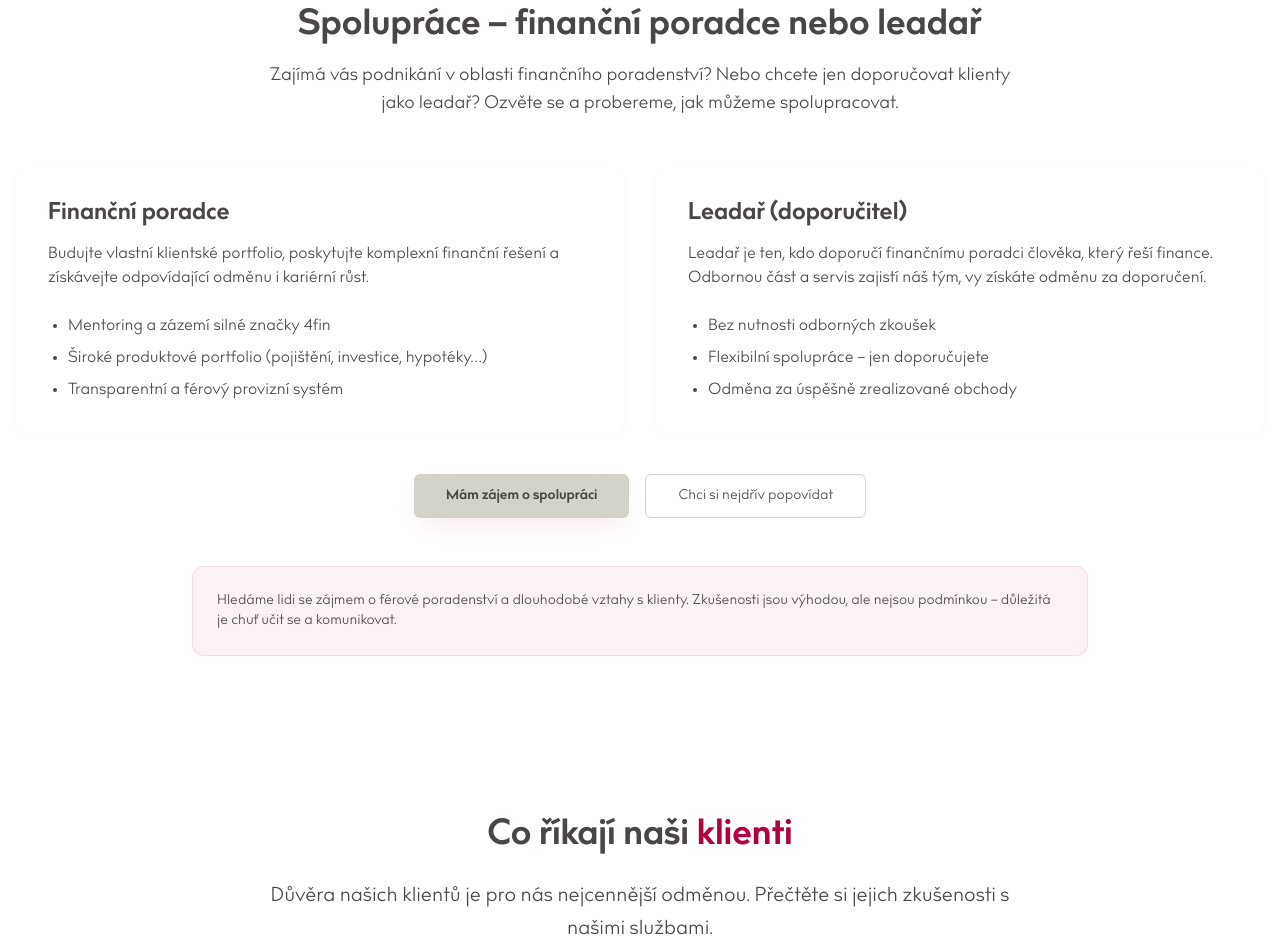
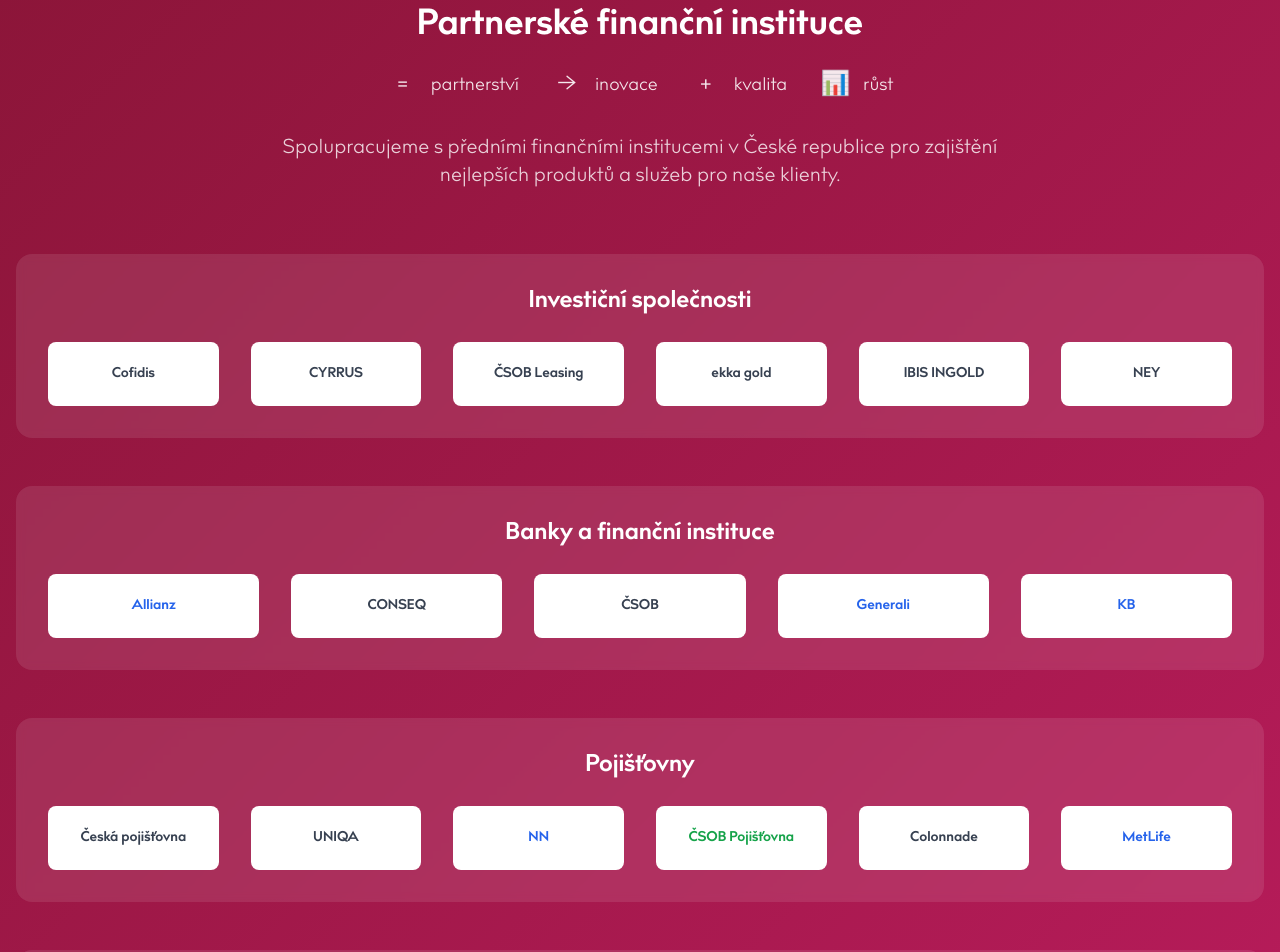
Before and after one commit to Maximus9393/finance-s-albertem, a React (Vite) app: page / in a window 1280 px wide. Shown: the part 3140-4092 px from the top of the page. Built offline with nearby package versions, Linux system fonts and the light colour scheme.

Commit message:
Add partner logos and background
Integrate partner logos into the "Partnerské finanční instituce" section and add a colored background to the page.

```diff
--- /dev/null
+++ b/src/components/Partners.tsx
@@ -0,0 +1,139 @@
+const Partners = () => {
+  return (
+    <section className="py-20 bg-gradient-to-br from-[#8B1538] to-[#B91C5C]">
+      <div className="container mx-auto px-4">
+        <header className="text-center mb-16 animate-fade-in">
+          <h2 className="text-4xl font-bold text-white mb-6">
+            Partnerské finanční instituce
+          </h2>
+
+          {/* Values Icons */}
+          <div className="flex justify-center items-center gap-8 mb-8">
+            <div className="flex items-center gap-3 text-white/90">
+              <div className="w-8 h-8 flex items-center justify-center">
+                <span className="text-2xl">=</span>
+              </div>
+              <span className="text-lg font-medium">partnerství</span>
+            </div>
+            <div className="flex items-center gap-3 text-white/90">
+              <div className="w-8 h-8 flex items-center justify-center">
+                <span className="text-2xl">→</span>
+              </div>
+              <span className="text-lg font-medium">inovace</span>
+            </div>
+            <div className="flex items-center gap-3 text-white/90">
+              <div className="w-8 h-8 flex items-center justify-center">
+                <span className="text-2xl">+</span>
+              </div>
+              <span className="text-lg font-medium">kvalita</span>
+            </div>
+            <div className="flex items-center gap-3 text-white/90">
+              <div className="w-8 h-8 flex items-center justify-center">
+                <span className="text-2xl">📊</span>
+              </div>
+              <span className="text-lg font-medium">růst</span>
+            </div>
+          </div>
+
+          <p className="text-xl text-white/80 max-w-3xl mx-auto">
+            Spolupracujeme s předními finančními institucemi v České republice pro zajištění
+            nejlepších produktů a služeb pro naše klienty.
+          </p>
+        </header>
+
+        {/* Partner Logos */}
+        <div className="space-y-12 animate-scale-in">
+          {/* Investment Companies */}
+          <div className="bg-white/10 backdrop-blur-sm rounded-2xl p-8">
+            <h3 className="text-2xl font-semibold text-white mb-6 text-center">Investiční společnosti</h3>
+            <div className="grid grid-cols-2 md:grid-cols-4 lg:grid-cols-6 gap-8 items-center">
+              <div className="bg-white rounded-lg p-4 flex items-center justify-center h-16">
+                <span className="text-sm font-bold text-gray-700">Cofidis</span>
+              </div>
+              <div className="bg-white rounded-lg p-4 flex items-center justify-center h-16">
+                <span className="text-sm font-bold text-gray-700">CYRRUS</span>
+              </div>
+              <div className="bg-white rounded-lg p-4 flex items-center justify-center h-16">
+                <span className="text-sm font-bold text-gray-700">ČSOB Leasing</span>
+              </div>
+              <div className="bg-white rounded-lg p-4 flex items-center justify-center h-16">
+                <span className="text-sm font-bold text-gray-700">ekka gold</span>
+              </div>
+              <div className="bg-white rounded-lg p-4 flex items-center justify-center h-16">
+                <span className="text-sm font-bold text-gray-700">IBIS INGOLD</span>
+              </div>
+              <div className="bg-white rounded-lg p-4 flex items-center justify-center h-16">
+                <span className="text-sm font-bold text-gray-700">NEY</span>
+              </div>
+            </div>
+          </div>
+
+          {/* Banks & Financial Institutions */}
+          <div className="bg-white/10 backdrop-blur-sm rounded-2xl p-8">
+            <h3 className="text-2xl font-semibold text-white mb-6 text-center">Banky a finanční instituce</h3>
+            <div className="grid grid-cols-2 md:grid-cols-3 lg:grid-cols-5 gap-8 items-center">
+              <div className="bg-white rounded-lg p-4 flex items-center justify-center h-16">
+                <span className="text-sm font-bold text-blue-600">Allianz</span>
+              </div>
+              <div className="bg-white rounded-lg p-4 flex items-center justify-center h-16">
+                <span className="text-sm font-bold text-gray-700">CONSEQ</span>
+              </div>
+              <div className="bg-white rounded-lg p-4 flex items-center justify-center h-16">
+                <span className="text-sm font-bold text-gray-700">ČSOB</span>
+              </div>
+              <div className="bg-white rounded-lg p-4 flex items-center justify-center h-16">
+                <span className="text-sm font-bold text-blue-600">Generali</span>
+              </div>
+              <div className="bg-white rounded-lg p-4 flex items-center justify-center h-16">
+                <span className="text-sm font-bold text-blue-600">KB</span>
+              </div>
+            </div>
+          </div>
+
+          {/* Insurance Companies */}
+          <div className="bg-white/10 backdrop-blur-sm rounded-2xl p-8">
+            <h3 className="text-2xl font-semibold text-white mb-6 text-center">Pojišťovny</h3>
+            <div className="grid grid-cols-2 md:grid-cols-3 lg:grid-cols-6 gap-8 items-center">
+              <div className="bg-white rounded-lg p-4 flex items-center justify-center h-16">
+                <span className="text-sm font-bold text-gray-700">Česká pojišťovna</span>
+              </div>
+              <div className="bg-white rounded-lg p-4 flex items-center justify-center h-16">
+                <span className="text-sm font-bold text-gray-700">UNIQA</span>
+              </div>
+              <div className="bg-white rounded-lg p-4 flex items-center justify-center h-16">
+                <span className="text-sm font-bold text-blue-600">NN</span>
+              </div>
+              <div className="bg-white rounded-lg p-4 flex items-center justify-center h-16">
+                <span className="text-sm font-bold text-green-600">ČSOB Pojišťovna</span>
+              </div>
+              <div className="bg-white rounded-lg p-4 flex items-center justify-center h-16">
+                <span className="text-sm font-bold text-gray-700">Colonnade</span>
+              </div>
+              <div className="bg-white rounded-lg p-4 flex items-center justify-center h-16">
+                <span className="text-sm font-bold text-blue-600">MetLife</span>
+              </div>
+            </div>
+          </div>
+
+          {/* Building Savings */}
+          <div className="bg-white/10 backdrop-blur-sm rounded-2xl p-8">
+            <h3 className="text-2xl font-semibold text-white mb-6 text-center">Stavební spořitelny</h3>
+            <div className="grid grid-cols-1 md:grid-cols-3 gap-8 items-center">
+              <div className="bg-white rounded-lg p-4 flex items-center justify-center h-16">
+                <span className="text-sm font-bold text-gray-700">Stavební spořitelna ČS</span>
+              </div>
+              <div className="bg-white rounded-lg p-4 flex items-center justify-center h-16">
+                <span className="text-sm font-bold text-blue-600">Modrá pyramida</span>
+              </div>
+              <div className="bg-white rounded-lg p-4 flex items-center justify-center h-16">
+                <span className="text-sm font-bold text-black">Raiffeisen stavební spořitelna</span>
+              </div>
+            </div>
+          </div>
+        </div>
+      </div>
+    </section>
+  );
+};
+
+export default Partners;
--- a/src/index.css
+++ b/src/index.css
@@ -59,6 +59,7 @@ All colors MUST be HSL.
     --gradient-primary: linear-gradient(135deg, hsl(338 100% 35%), hsl(338 100% 30%));
     --gradient-hero: linear-gradient(135deg, hsl(0 0% 100%), hsl(60 9% 81%));
     --gradient-subtle: linear-gradient(180deg, hsl(0 0% 100%), hsl(60 9% 81%));
+    --gradient-burgundy: linear-gradient(135deg, hsl(343 68% 30%), hsl(333 84% 42%));
 
     --shadow-elegant: 0 10px 30px -10px hsl(338 100% 35% / 0.15);
     --shadow-soft: 0 4px 12px -4px hsl(338 100% 35% / 0.08);
@@ -112,6 +113,7 @@ All colors MUST be HSL.
     --gradient-primary: linear-gradient(135deg, hsl(338 100% 35%), hsl(338 100% 30%));
     --gradient-hero: linear-gradient(135deg, hsl(4 3% 28%), hsl(4 3% 32%));
     --gradient-subtle: linear-gradient(180deg, hsl(4 3% 28%), hsl(4 3% 32%));
+    --gradient-burgundy: linear-gradient(135deg, hsl(343 68% 30%), hsl(333 84% 42%));
 
     --shadow-elegant: 0 10px 30px -10px hsl(338 100% 35% / 0.2);
     --shadow-soft: 0 4px 12px -4px hsl(338 100% 35% / 0.1);
--- a/src/pages/Index.tsx
+++ b/src/pages/Index.tsx
@@ -6,6 +6,7 @@ import Testimonials from "@/components/Testimonials";
 import Contact from "@/components/Contact";
 import Footer from "@/components/Footer";
 import Cooperation from "@/components/Cooperation";
+import Partners from "@/components/Partners";
 
 const Index = () => {
   return (
@@ -14,6 +15,7 @@ const Index = () => {
       <Hero />
       <About />
       <Services />
+      <Partners />
       <Cooperation />
       <Testimonials />
       <Contact />
```
